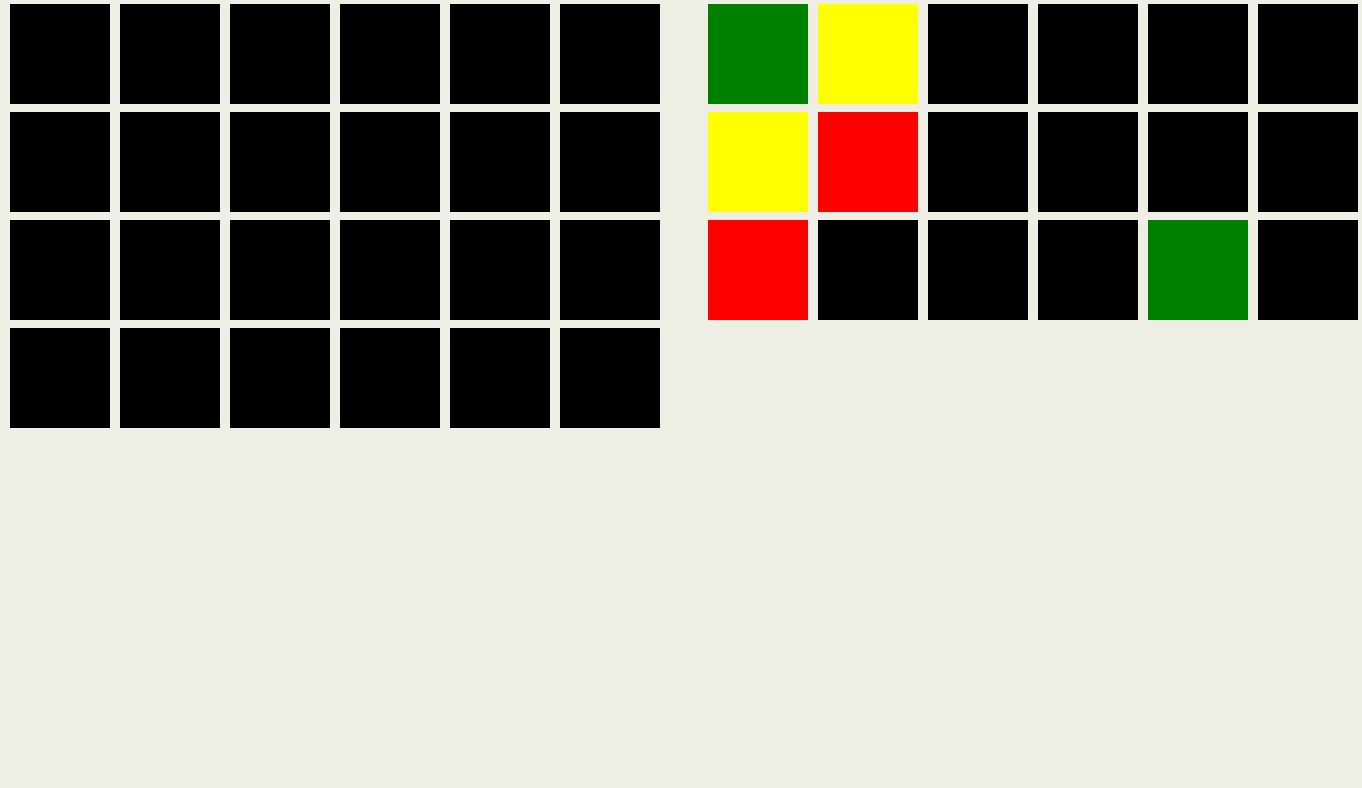
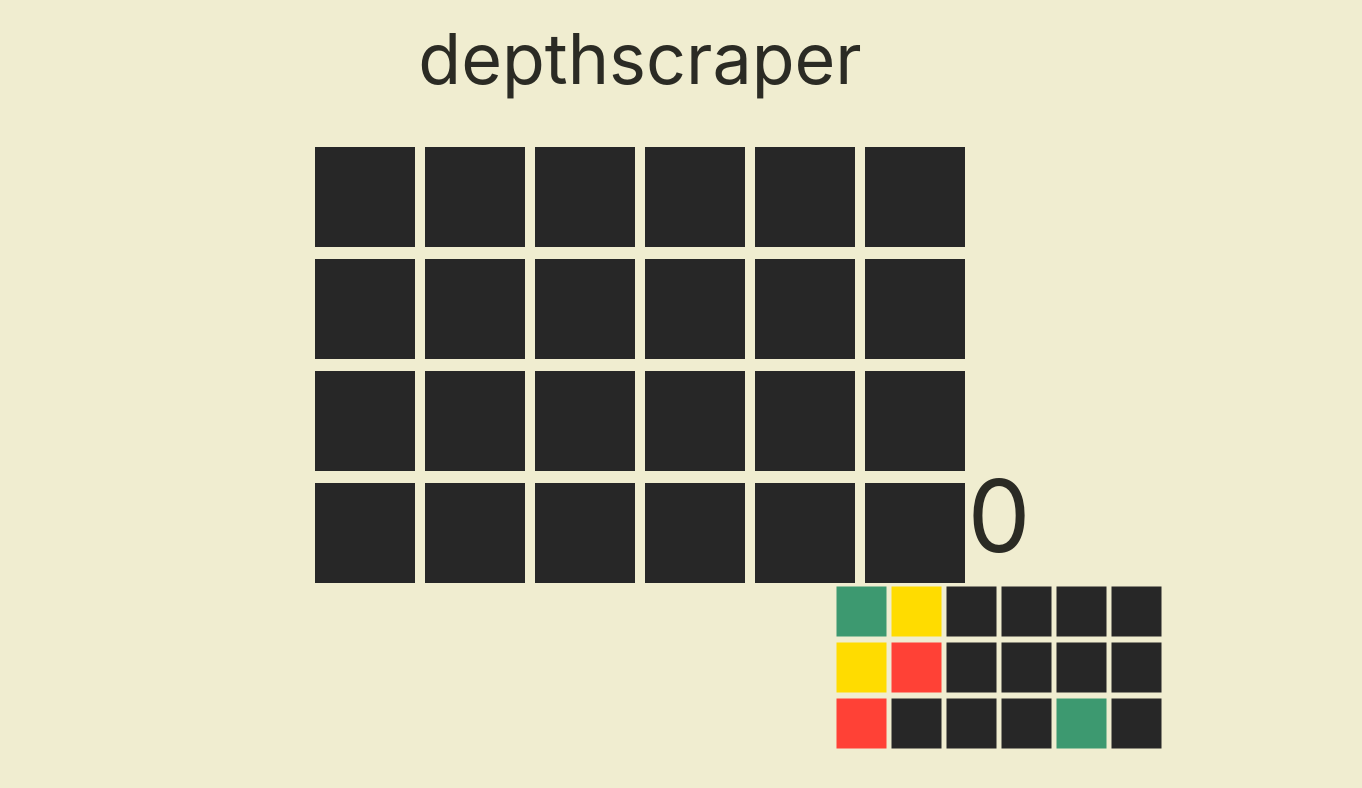
Before and after one commit to flexigames/ld48, a React (Vite) app in the folder prototype/: page / in a window 1280 px wide. Shown: the top 788 px of the page, 1362 px wide, since content can reach past the window. Built offline with nearby package versions, Linux system fonts and the light colour scheme.

Commit message:
Make prettier

```diff
--- a/prototype/index.html
+++ b/prototype/index.html
@@ -2,7 +2,7 @@
 <head>
   <style>
     html, body {
-      background-color: #eeeee4;;
+      background-color: #f0edd0;;
       margin: 0;
       font-family: -apple-system, system-ui, BlinkMacSystemFont, 'Segoe UI', Roboto,
     'Helvetica Neue', Arial, sans-serif;
--- a/prototype/src/App.tsx
+++ b/prototype/src/App.tsx
@@ -25,13 +25,13 @@ export default function App() {
   const [groups, setGroups] = useState<Group[]>()
 
   return <Main>
-     {score}
+      depthscraper
       <Column>
         {floors.map((floor, index) =>
           <Floor floorData={floor} onClick={(floor) => onPlace(index, floor)} onHover={(index) => onHover(floor, index)} />
         )}
       </Column>
-      <Column>{tiles.map(tileData => <Tile onClick={setCurrentTile} data={tileData} selected={currentTile === tileData} />)}</Column>
+      <Tiles>      <Score>{score}</Score>{tiles.map(tileData => <Tile onClick={setCurrentTile} data={tileData} selected={currentTile === tileData} />)}</Tiles>
     </Main>
 
   function onHover(floor: FloorData, offset: number) {
@@ -116,9 +116,11 @@ const SegmentContainer = styled.div<{selected?: boolean, hasIssue?: boolean}>`
   display: flex;
   flex-direction: row;
   text-align: center;
+  align-items: center;
   gap: 6px;
+  border-radius: 4px;
   ${({hasIssue}) =>  `opacity: ${hasIssue ? '0.5' : '1'};`}
-  ${({selected}) =>  `border: 2px dotted ${selected ? 'black' : 'transparent'};`}
+  ${({selected}) =>  `border: 4px solid ${selected ? 'black' : 'transparent'};`}
 `
 
 enum Color {
@@ -229,10 +231,10 @@ const ColorSquare = styled.div<ColorSquareProps>`
 const empty = new FloorData();
 
 function colorToHtmlColor(color: Color) {
-  if (color === Color.Red) return 'red';
-  if (color === Color.Yellow) return 'yellow';
-  if (color === Color.Green) return 'green';
-  return 'black';
+  if (color === Color.Red) return '#FF4136';
+  if (color === Color.Yellow) return '#FFDC00';
+  if (color === Color.Green) return '#3D9970';
+  return '#272727';
 }
 
 const Column = styled.div`
@@ -242,11 +244,12 @@ const Column = styled.div`
 
 const Main = styled.div`
   display: flex;
-  justify-content: center;
+  align-items: center;
+  margin: 16px;
 
-  color: #242422;
-  font-size: 75px;
-  flex-direction: row;
+  color: #2b2b24;
+  font-size: 70px;
+  flex-direction: column;
   gap: 40px;
 `
 
@@ -315,3 +318,17 @@ function calculateGroups(floors: FloorData[]) {
     }
   }
 }
+
+const Tiles = styled(Column)`
+  position: fixed;
+  right: -50px;
+  bottom: -100px;
+  transform: scale(0.5);
+  display: flex;
+  align-items: center;
+`
+
+const Score = styled.div`
+  margin-bottom: 16px;
+  font-size: 200px;
+`
```
